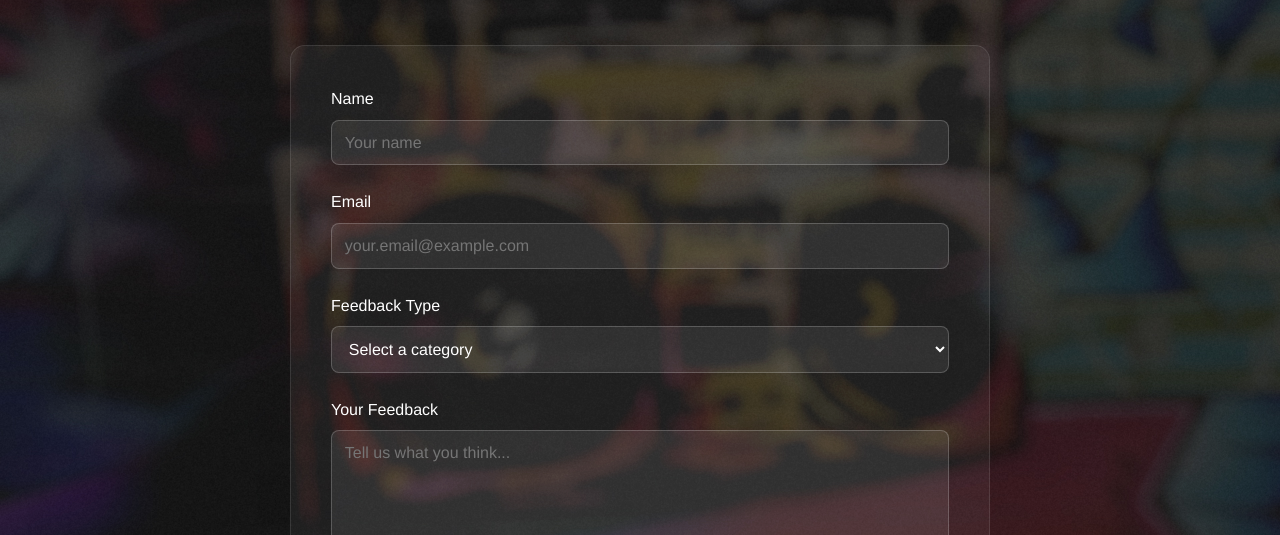
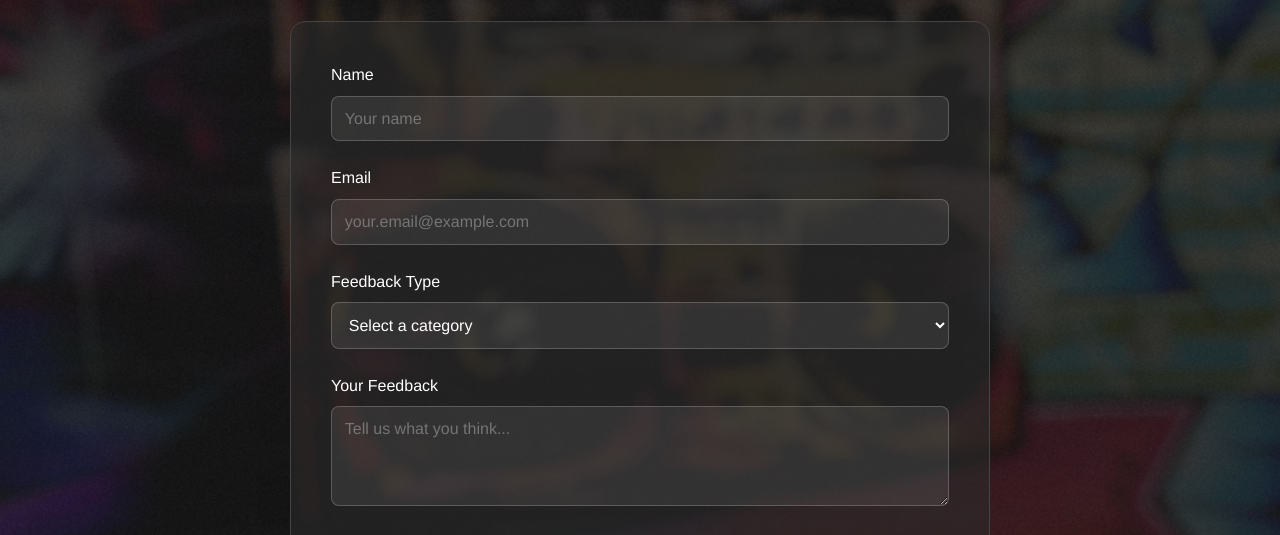
Before and after one commit to MakeMp3s/MakeMp3s.github.io, a website: page feedback.html in a window 1280 px wide. Shown: the part 247-782 px from the top of the page. Drawn offline with Linux system fonts and the light colour scheme; no server answers.

Commit message:
Update feedback.html

```diff
--- a/feedback.html
+++ b/feedback.html
@@ -109,7 +109,7 @@
         /* Content */
         .content-wrapper {
             min-height: calc(100vh - 200px);
-            padding: 4rem 3rem;
+            padding: 2.5rem 3rem;
         }
 
         .feedback-container {
@@ -132,10 +132,10 @@
         }
 
         .feedback-form {
-            background-color: rgba(255, 255, 255, 0.05);
+            background-color: rgba(42, 42, 42, 0.6);
             border-radius: 15px;
             padding: 2.5rem;
-            border: 1px solid rgba(255, 255, 255, 0.1);
+            border: 1px solid #444;
         }
 
         .form-group {
@@ -172,7 +172,7 @@
         }
 
         .form-group textarea {
-            min-height: 150px;
+            min-height: 100px;
             resize: vertical;
         }
 
```
